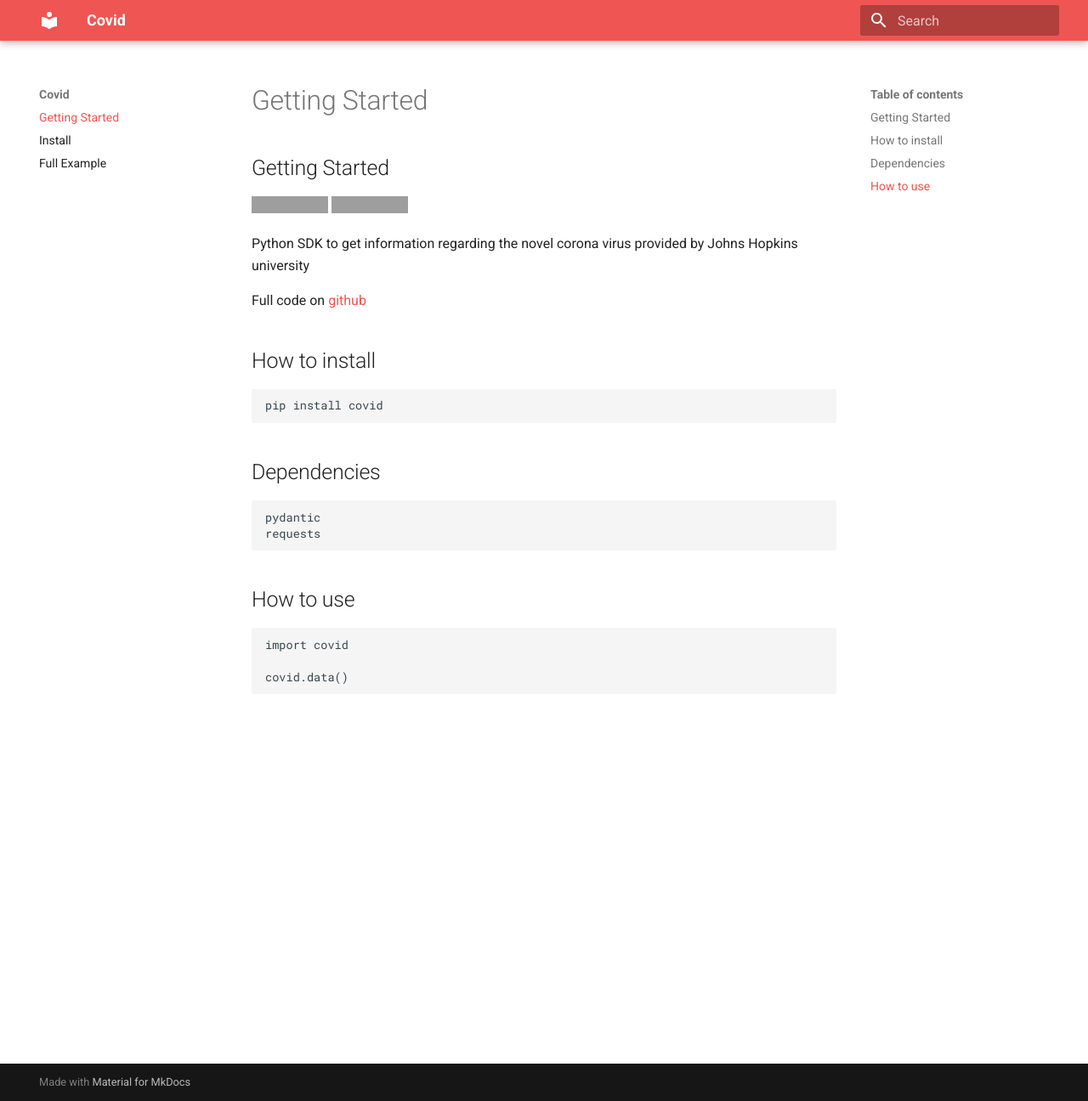
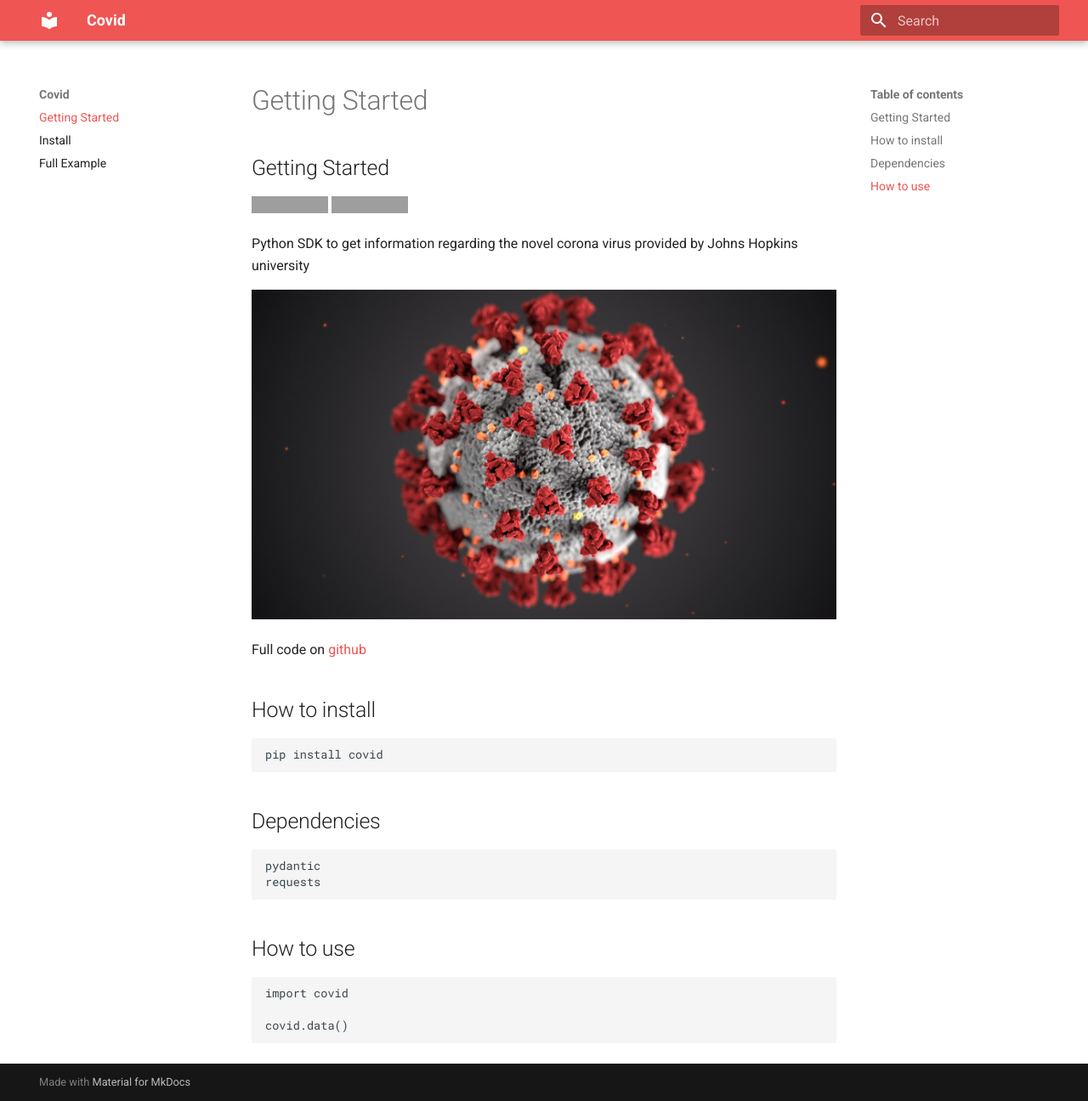
Before and after one commit to nf1s/covid, an MkDocs documentation site: the page built from docs/index.md, in a window 1280 px wide and 1296 px high. Shown: the whole window at 85% size. Built offline with MkDocs 1.6.1 and Material for MkDocs 9.7.7, drawn with Linux system fonts in a browser that asks for light colours; grey boxes are pictures that could not be loaded.

Commit message:
adds corona photo

```diff
--- a/docs/index.md
+++ b/docs/index.md
@@ -3,6 +3,8 @@
 [![CircleCI](https://circleci.com/gh/ahmednafies/covid.svg?style=shield)](https://circleci.com/gh/ahmednafies/covid) [![codecov](https://codecov.io/gh/ahmednafies/covid/branch/master/graph/badge.svg)](https://codecov.io/gh/ahmednafies/covid)
 
 Python SDK to get information regarding the novel corona virus provided by Johns Hopkins university
+
+![corona.jpeg](img/corona.jpeg)
 
 Full code on [github](https://github.com/ahmednafies/covid)
 
```
Also changed, not shown: docs/img/corona.jpeg (added), site/img/corona.jpeg (added), site/index.html, 1 other file.
